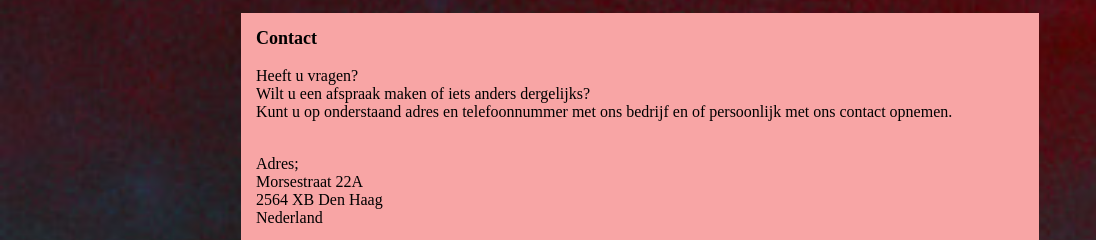
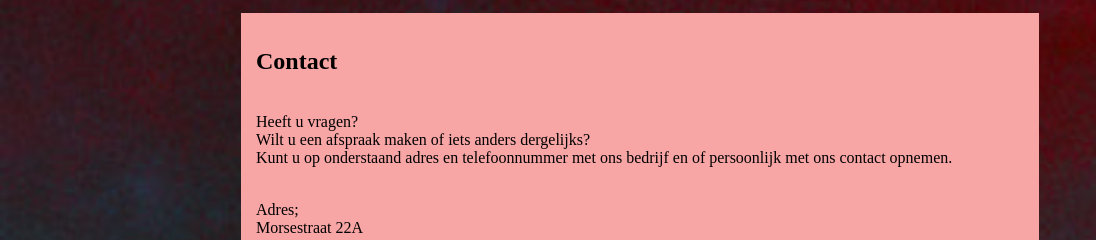
Before and after one commit to lukelagerweij03/-Games, a plain HTML site: page contact.html in a window 1280 px wide. Shown: the part 186-426 px from the top of the page, 0-1096 px from the left. Drawn offline with Linux system fonts and the light colour scheme; grey boxes are pictures that could not be loaded.

Commit message:
Contact title

```diff
--- a/contact.html
+++ b/contact.html
@@ -32,7 +32,7 @@
 
 
 		<article>
-       <font size="4"><b>Contact</b></font><br>
+       <h1>Contact</h1>
 
 
 <br>Heeft u vragen?
```
